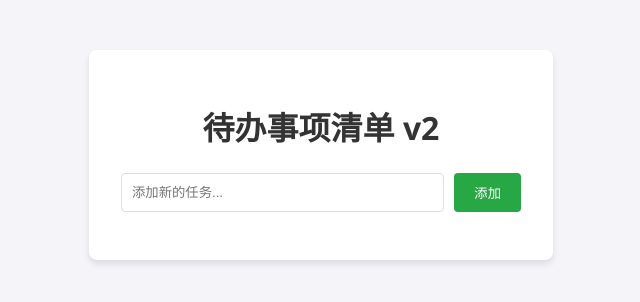
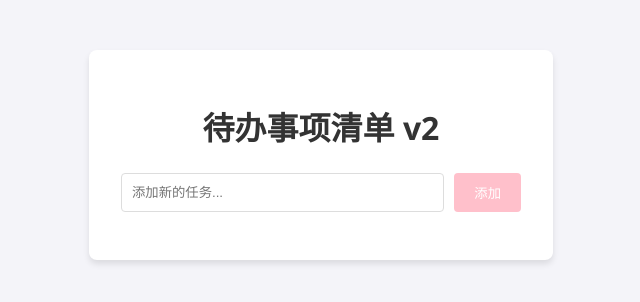
Before and after one commit to mayidxxl/hello, a plain HTML site: page index.html in a window 1280 px wide. Shown: the whole page, without its empty margins (319-959 px from the left). Drawn offline with Linux system fonts and the light colour scheme.

Commit message:
style: change button background color to pink

```diff
--- a/style.css
+++ b/style.css
@@ -44,7 +44,7 @@ input[type="text"]:focus {
 
 button#add-btn {
     padding: 10px 20px;
-    background-color: #28a745;
+    background-color: pink;
     color: white;
     border: none;
     border-radius: 4px;
```
